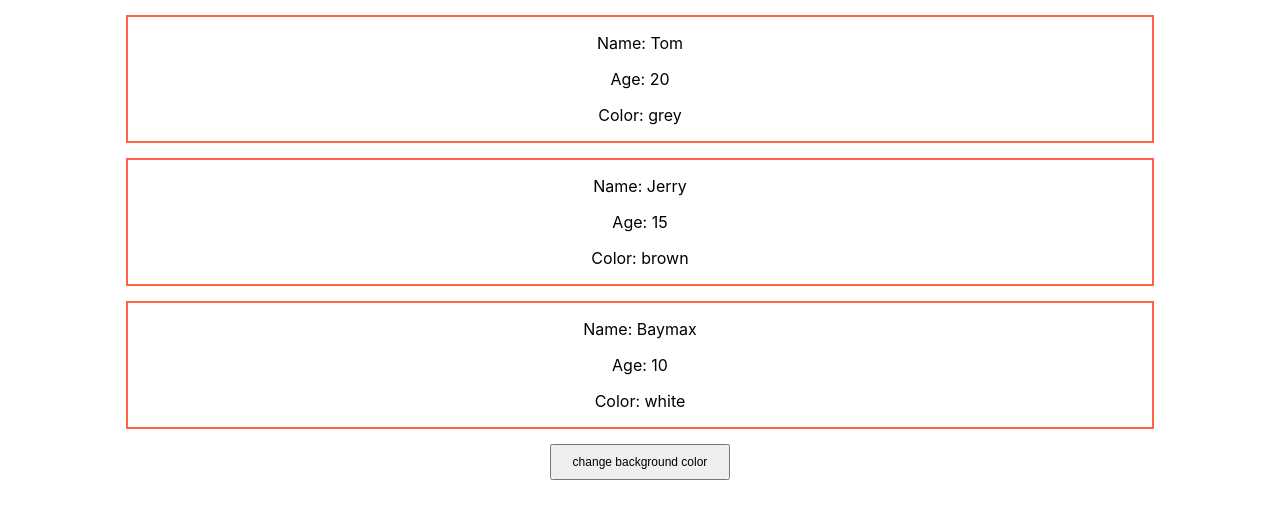
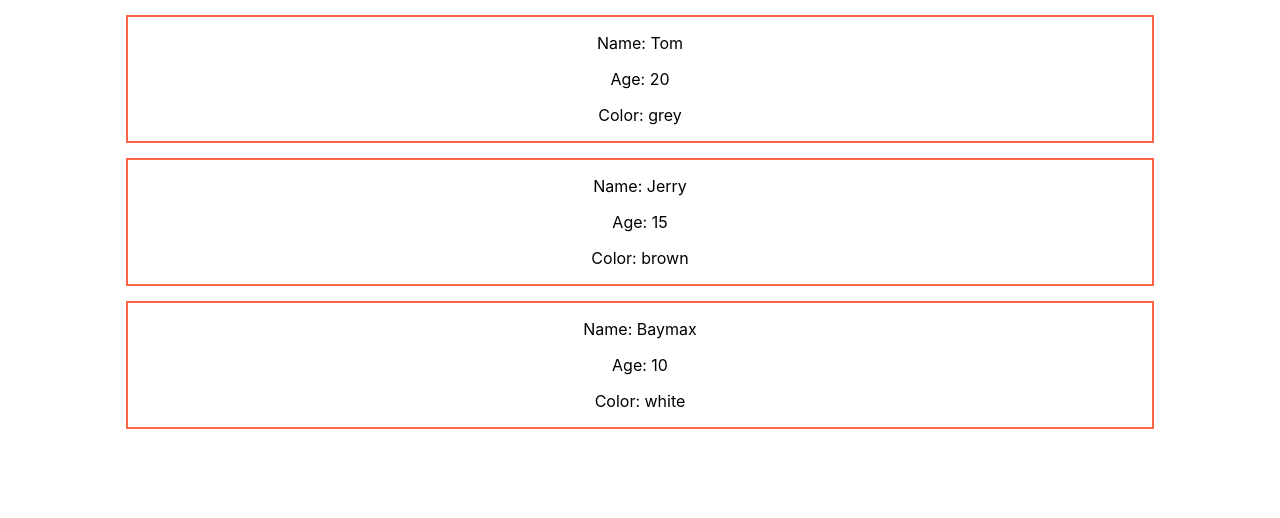
Before and after one commit to koidzt/example_react_app, a React (Create React App) app: page / in a window 1280 px wide. Shown: the top 518 px of the page. Built offline with nearby package versions, Linux system fonts and the light colour scheme.

Commit message:
First React is Finish.

```diff
--- a/src/App.js
+++ b/src/App.js
@@ -1,33 +1,15 @@
-import React, { Component } from 'react';
+import logo from './logo.svg';
+import PersonCard from './components/PersonCard';
 import './App.css';
-import PersonCard from './components/PersonCard';
 
-class App extends Component {
-  state = {
-    isWhite: true,
-  };
-
-  setIsWhiteToFalse = () => {
-    this.setState({ isWhite: !this.state.isWhite });
-  };
-
-  render() {
-    const background = this.state.isWhite ? 'white' : 'lightcyan';
-    const width = this.state.isWhite ? '15em' : '15em';
-    const height = this.state.isWhite ? '3em' : '2em';
-    const fontSize = this.state.isWhite ? '0.75em' : '1.5em';
+function App() {
   return (
-      <div className="App" style={{ height: '100vh', backgroundColor: background }}>
+    <div className="App">
       <PersonCard name={'Tom'} age={20} color={'grey'} />
       <PersonCard name={'Jerry'} age={15} color={'brown'} />
       <PersonCard name={'Baymax'} age={10} color={'white'} />
-
-        <button onClick={this.setIsWhiteToFalse} style={{ width: width, height: height, fontSize: fontSize }}>
-          change background color
-        </button>
     </div>
   );
 }
-}
 
 export default App;
```
Lines whose indentation alone changed are shown as unchanged.
